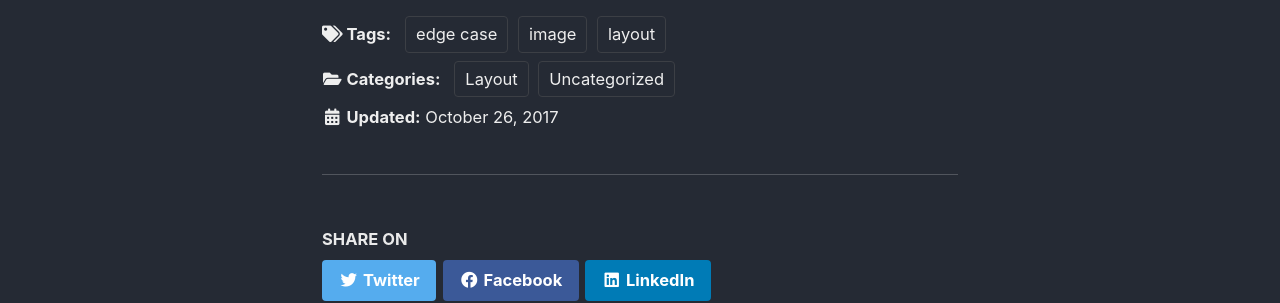
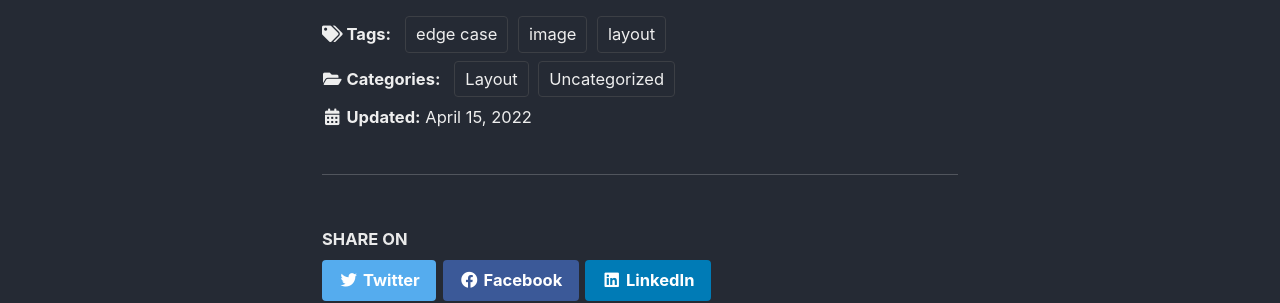
Before and after one commit to guchchcug/smart_device, a Jekyll site: the page built from _posts/2022-04-15-Tiny-Computer-Vision.md, in a window 1280 px wide and 900 px high. Shown: the part 388-691 px from the top of the window. Built offline with Jekyll 4.4.1, drawn with Linux system fonts in a browser that asks for light colours; cached includes are drawn as plain includes; some of the changed lines change nothing that is shown.

Commit message:
Update 2022-04-15-Tiny-Computer-Vision.md

```diff
--- a/_posts/2022-04-15-Tiny-Computer-Vision.md
+++ b/_posts/2022-04-15-Tiny-Computer-Vision.md
@@ -1,7 +1,7 @@
 ---
 title: "Tiny Computer Vision"
 header:
-  teaser: /assets/images/toy-face.png
+  teaser: /assets/images/toyface.png
 categories:
   - Layout
   - Uncategorized
@@ -9,7 +9,6 @@
   - edge case
   - image
   - layout
-last_modified_at: 2017-10-26T15:12:19-04:00
 ---
 
 This post has a teaser image with an OpenGraph override.
```
